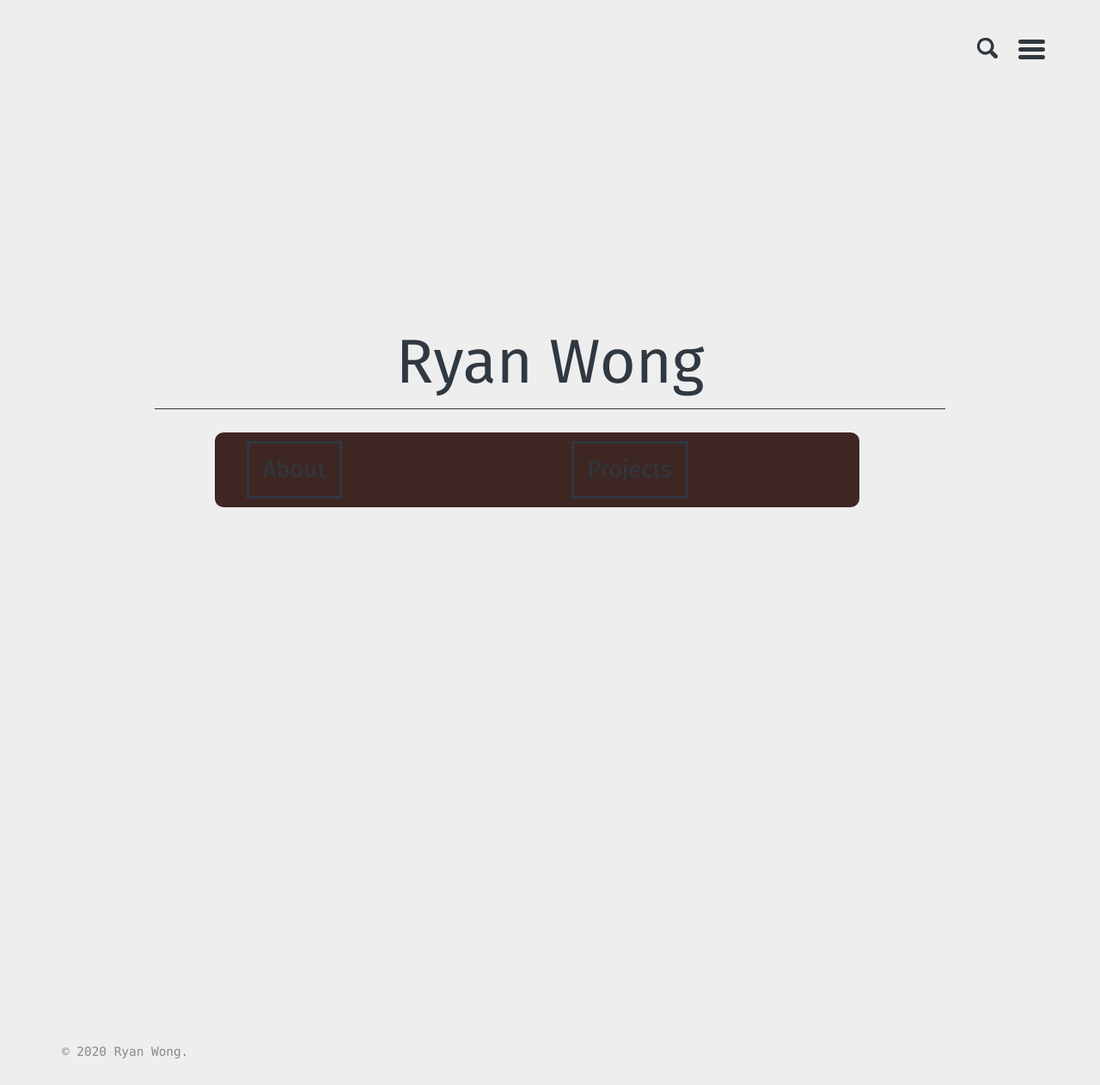
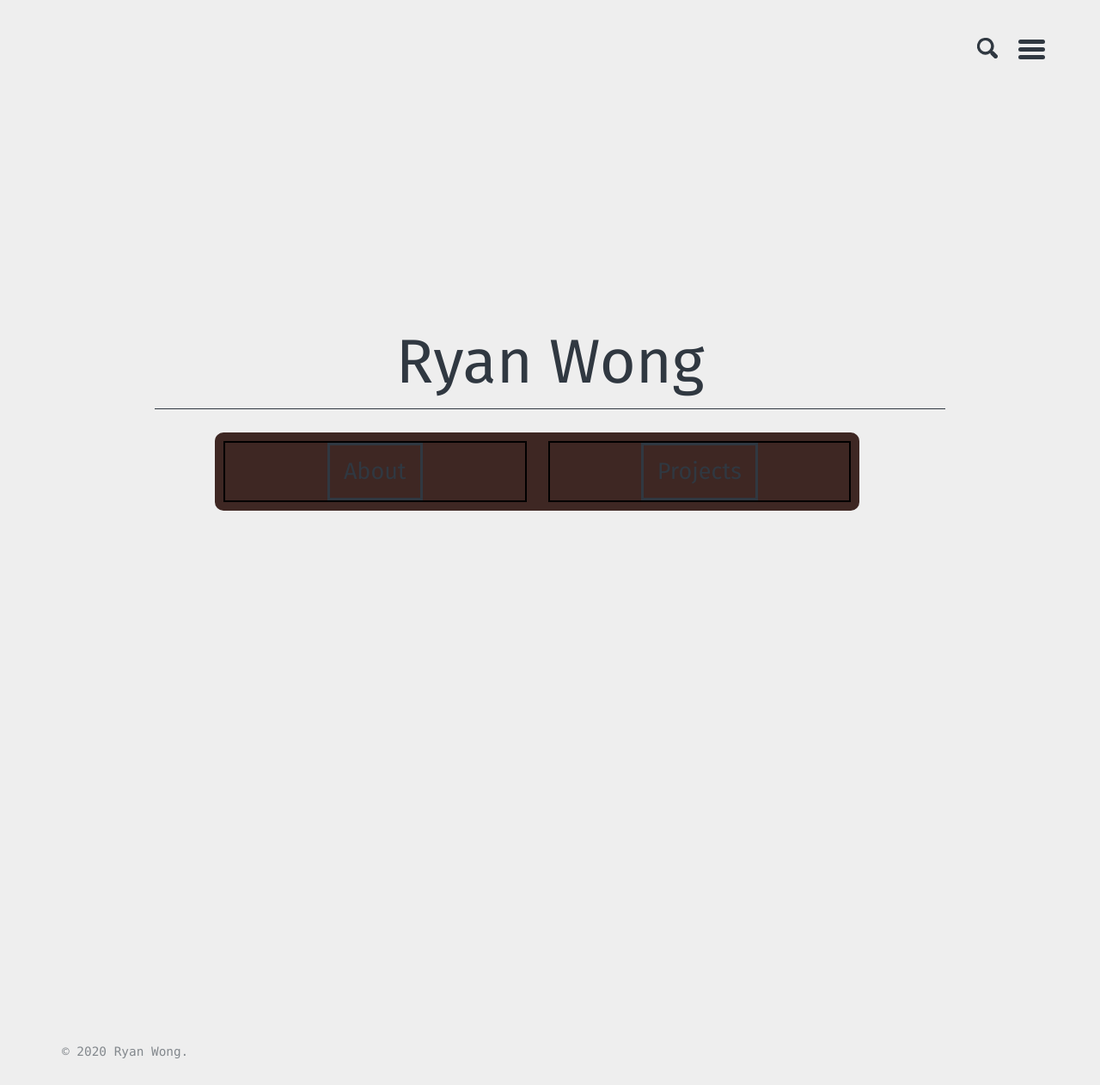
Before and after one commit to ryanwonghc/ryanwonghc.github.io, a Jekyll site: the page built from index.html, in a window 1280 px wide. Shown: the whole page at 86% size. Built offline with Jekyll 4.4.1, drawn with Linux system fonts in a browser that asks for light colours; the list of posts is cut into pages by our own code.

Commit message:
button center and margins

```diff
--- a/_layouts/home.html
+++ b/_layouts/home.html
@@ -6,10 +6,10 @@ layout: default
   <div class="wrapper">
     <p class="p">Ryan Wong</p>
     <div class="btncontainer">
-      <div>
+      <div class="btncontainerbox">
         <a href="https://ryanwonghc.github.io/about/" class="btn">About</a>
       </div>
-      <div>
+      <div class="btncontainerbox">
         <a href="https://ryanwonghc.github.io/projects/" class="btn">Projects</a>
       </div>
     </div>
--- a/_sass/basically-basic/_layout.scss
+++ b/_sass/basically-basic/_layout.scss
@@ -220,7 +220,6 @@ main {
     padding-left: 10px;
     padding-top: 7em;
     align-items: center;
-    vertical-align: middle;
   }
 
   .p {
@@ -246,7 +245,6 @@ main {
     margin-left: 1em;
     margin-right: 1em;
     margin-bottom: auto;
-    align-self: center;
   }
 
   /* Darker background on mouse-over */
@@ -273,4 +271,11 @@ main {
       margin-left: 70px;
     }
   }
+
+  .btncontainerbox {
+    display: flex;
+    justify-content: center;
+    align-items: center;
+    border: 2px solid black;
+  }
 }
```
